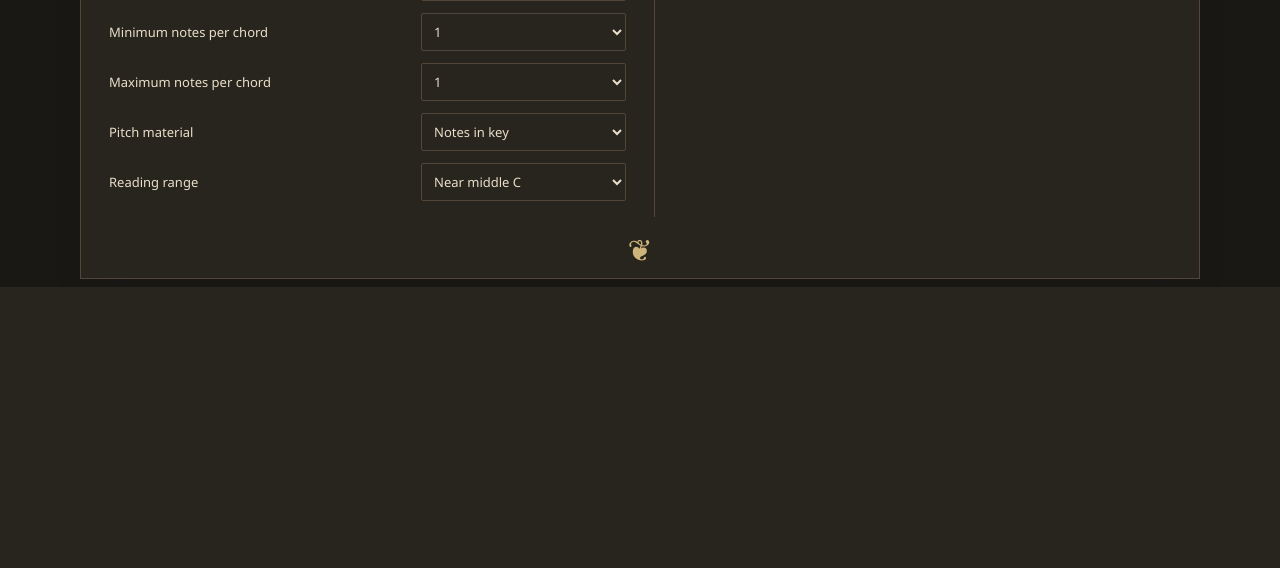
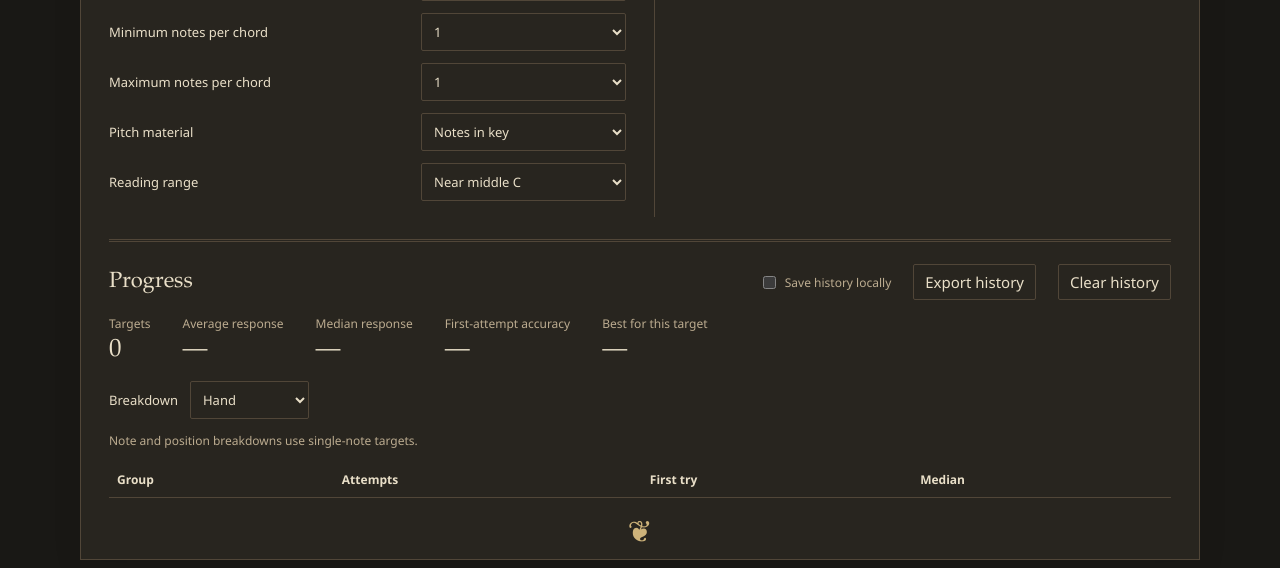
Before and after one commit to dkjroot/piano_sight_reader, a Flask app: page / in a window 1280 px wide. Shown: the part 1241-1809 px from the top of the page. Before the commit the page ends 1528 px from the top, so only its background shows below. Run offline with Flask 3, Linux system fonts and the light colour scheme; lists and menus that the app fills with data are empty.

Commit message:
Track local reading progress with comparable personal bests

```diff
--- a/static/app.js
+++ b/static/app.js
@@ -1,9 +1,11 @@
 import {WHITE, KEYS, keyAlterations, spell, noteName, staffStep, chordName, match, Performance} from './core.js';
 import {staffLayout, accidentalLayout, readingWindow} from './notation.js';
 import {makePracticePhrase as makePhrase} from './harmony.js';
+import {ProgressPanel} from './progress.js';
 
 const $ = id => document.getElementById(id);
 const performance = new Performance();
+const progress = new ProgressPanel();
 const controls = ['hand', 'size', 'min-size', 'length', 'preview', 'scroll-mode', 'source', 'harmony-scale', 'hand-span', 'material', 'span', 'low', 'high', 'key'];
 for (const id of ['size','min-size']) $(id).replaceChildren(...Array.from({length:10}, (_, i) => new Option(String(i+1), String(i+1))));
 $('key').replaceChildren(...KEYS.map(key => new Option(key.label, key.id)));
@@ -249,6 +251,7 @@ function restartPhrase() {
   waitingForRelease = performance.held.size > 0;
   target = phrase[0] || []; $('chord-name').textContent = '';
   $('staff').scrollTop = 0; drawStaff(); scrollToCurrent();
+  progress.start(waitingForRelease ? [] : target,settings(),phrase);
   update();
 }
 function advancePhrase() {
@@ -266,6 +269,7 @@ function advancePhrase() {
     phraseIndex -= prune; target = phrase[phraseIndex];
   }
   drawStaff(); scrollToCurrent();
+  progress.start(target,settings(),phrase);
   update();
 }
 function update() {
@@ -281,12 +285,14 @@ function update() {
   if (waitingForRelease) {
     if (held.size) { $('feedback').textContent = 'Release keys'; $('detail').textContent = ''; return; }
     waitingForRelease = false;
+    progress.start(target,settings(),phrase);
   }
   if (!target.length) {
     $('feedback').textContent = 'No notes in this range';
     $('detail').textContent = 'Choose another hand, widen the reading range, or adjust the keyboard endpoints.';
     return;
   }
+  if (!solved) progress.observe(held);
   if (solved) {
     $('feedback').textContent = 'Correct. Release keys.';
     $('detail').textContent = '';
@@ -298,7 +304,7 @@ function update() {
     $('detail').textContent = 'Hold briefly…';
     settleTimer = setTimeout(() => {
       if (match(target, performance.held).complete) {
-        solved = true; $('chord-name').textContent = chordName(target);
+        solved = true; progress.complete(); $('chord-name').textContent = chordName(target);
         if (settings().endAction === 'new' || phraseIndex === phrase.length-1) {completed++; $('count').textContent = completed;}
         update();
       }
@@ -391,7 +397,8 @@ $('connect').addEventListener('click', async () => {
     $('midi-status').textContent = error.name === 'NotAllowedError' ? 'MIDI permission was denied. Allow MIDI in your browser’s site settings, then reconnect.' : `MIDI could not start (${error.name}). Reconnect your keyboard and try again.`;
   } finally { $('connect').disabled = false; }
 });
-window.addEventListener('blur', () => { performance.clear(); update(); });
-document.addEventListener('visibilitychange', () => { if (document.hidden) { performance.clear(); update(); } });
+window.addEventListener('blur', () => {progress.pause(); performance.clear(); update();});
+window.addEventListener('focus', () => {progress.resume(); update();});
+document.addEventListener('visibilitychange', () => {if (document.hidden) {progress.pause(); performance.clear(); update();} else if (document.hasFocus()) {progress.resume(); update();}});
 window.addEventListener('resize', () => {applyDensity(); drawStaff(); scrollToCurrent(); update();});
 rangeLabels(); drawKeyboard(); newTarget();
--- /dev/null
+++ b/static/metrics.js
@@ -0,0 +1,62 @@
+// Untimed reading measurements. No DOM, storage or device dependencies.
+export class AttemptTracker {
+  constructor({now=()=>globalThis.performance.now(),stamp=()=>new Date().toISOString()}={}) {this.now=now; this.stamp=stamp; this.active=null;}
+  start(notes,context={}) {
+    this.active=notes.length ? {notes:notes.map(n=>({...n})),context:{...context},elapsed:0,started:this.now(),extras:new Set(),wrongPresses:0,wrongPitches:new Set(),candidate:null} : null;
+  }
+  pause() {const a=this.active; if (a && a.started!==null) {a.elapsed+=this.now()-a.started; a.started=null; a.candidate=null;}}
+  resume() {const a=this.active; if (a && a.started===null) a.started=this.now();}
+  observe(held) {
+    const a=this.active; if (!a || a.started===null) return;
+    const expected=new Set(a.notes.map(n=>n.midi));
+    const extras=new Set([...held].filter(n=>!expected.has(n)));
+    for (const pitch of extras) if (!a.extras.has(pitch)) {a.wrongPresses++; a.wrongPitches.add(pitch);}
+    a.extras=extras;
+    const complete=held.size===expected.size && [...expected].every(n=>held.has(n));
+    if (!complete) a.candidate=null;
+    else if (a.candidate===null) a.candidate=a.elapsed+this.now()-a.started;
+  }
+  finish() {
+    const a=this.active; this.active=null;
+    if (!a || a.started===null || a.candidate===null) return null;
+    return {version:1,at:this.stamp(),responseMs:Math.max(0,a.candidate),wrongPresses:a.wrongPresses,firstAttemptCorrect:a.wrongPresses===0,wrongPitches:[...a.wrongPitches],notes:a.notes,context:a.context};
+  }
+}
+
+export function cleanHistory(value) {
+  if (!Array.isArray(value)) return [];
+  return value.slice(-1000).filter(r=>r && r.version===1 && typeof r.at==='string' && Number.isFinite(Date.parse(r.at)) && Number.isFinite(r.responseMs) && r.responseMs>=0 && r.responseMs<=86400000 && Number.isInteger(r.wrongPresses) && r.wrongPresses>=0 && typeof r.firstAttemptCorrect==='boolean' && Array.isArray(r.notes) && r.notes.length>0 && r.notes.length<=10 && r.notes.every(n=>n && typeof n.letter==='string' && Number.isInteger(n.midi) && n.midi>=0 && n.midi<=127 && 'CDEFGAB'.includes(n.letter) && n.letter.length===1 && Number.isInteger(n.octave) && [-2,-1,0,1,2].includes(n.accidental) && ['bass','treble'].includes(n.staff)) && r.context && typeof r.context==='object');
+}
+export function summary(records) {
+  if (!records.length) return {count:0,mean:null,median:null,p90:null,accuracy:null};
+  const times=records.map(r=>r.responseMs).sort((a,b)=>a-b);
+  const middle=(times.length-1)/2;
+  return {count:times.length,mean:times.reduce((a,b)=>a+b,0)/times.length,median:(times[Math.floor(middle)]+times[Math.ceil(middle)])/2,p90:times[Math.ceil(times.length*.9)-1],accuracy:records.filter(r=>r.firstAttemptCorrect).length/times.length};
+}
+export function exerciseIdentity(notes,settings,phrase) {
+  const fields=['hand','key','source','material','span','low','high','size','min-size','harmony-scale','hand-span','endAction'];
+  return JSON.stringify([1,fields.map(field=>[field,settings[field]??null]),notes.map(n=>[n.midi,n.letter,n.accidental,n.octave,n.staff]),settings.endAction==='repeat' ? phrase.map(chord=>chord.map(n=>n.midi)) : null]);
+}
+export function grouped(records,dimension) {
+  const groups=new Map();
+  for (const record of records) {
+    if (['note','position','accidental'].includes(dimension) && record.notes.length!==1) continue;
+    const note=record.notes[0];
+    let key;
+    if (dimension==='position') {
+      const step=note.octave*7+'CDEFGAB'.indexOf(note.letter), bottom=note.staff==='bass' ? 18 : 30, top=bottom+8;
+      const distance=step<bottom ? bottom-step : step>top ? step-top : 0;
+      key=note.staff+': '+(distance ? (distance%2 ? 'space '+Math.ceil(distance/2) : 'ledger '+distance/2)+(step<bottom ? ' below' : ' above') : 'on staff');
+    } else if (dimension==='note') key=note.letter+({'-2':'𝄫','-1':'♭',0:'',1:'♯',2:'𝄪'})[note.accidental]+note.octave;
+    else if (dimension==='accidental') key=({'-2':'Double flat','-1':'Flat',0:'Natural',1:'Sharp',2:'Double sharp'})[note.accidental];
+    else key=String(record.context[dimension] || 'Unknown');
+    if (!groups.has(key)) groups.set(key,[]);
+    groups.get(key).push(record);
+  }
+  return [...groups].map(([label,rows])=>({label,...summary(rows)})).sort((a,b)=>b.count-a.count || a.label.localeCompare(b.label));
+}
+export function daily(records) {
+  const groups=new Map();
+  for (const record of records) {const day=new Date(record.at).toISOString().slice(0,10); if (!groups.has(day)) groups.set(day,[]); groups.get(day).push(record);}
+  return [...groups].sort(([a],[b])=>a.localeCompare(b)).slice(-30).map(([day,rows])=>({day,...summary(rows)}));
+}
--- /dev/null
+++ b/static/progress.js
@@ -0,0 +1,57 @@
+import {AttemptTracker,cleanHistory,summary,exerciseIdentity,grouped,daily} from './metrics.js';
+const $=id=>document.getElementById(id);
+const STORE='piano-sight-reader-history-v1', PREF='piano-sight-reader-save-history';
+const seconds=value=>value===null ? '—' : (value/1000).toFixed(2)+' s';
+export class ProgressPanel {
+  constructor() {
+    this.tracker=new AttemptTracker(); this.records=[]; this.identity=''; this.saveTimer=null;
+    try {this.records=cleanHistory(JSON.parse(localStorage.getItem(STORE)||'[]')); $('save-history').checked=localStorage.getItem(PREF)==='true';} catch { $('history-status').textContent='Saved history is unavailable; session measurements still work.'; }
+    $('save-history').addEventListener('change',()=>{try {localStorage.setItem(PREF,String($('save-history').checked));} catch {} this.scheduleSave();});
+    $('analysis-dimension').addEventListener('change',()=>this.render());
+    $('clear-history').addEventListener('click',()=>{this.records=[]; clearTimeout(this.saveTimer); try {localStorage.removeItem(STORE);} catch {} this.render();});
+    $('export-history').addEventListener('click',()=>{
+      const url=URL.createObjectURL(new Blob([JSON.stringify({version:1,records:this.records},null,2)],{type:'application/json'}));
+      const link=document.createElement('a'); link.href=url; link.download='piano-progress-'+new Date().toISOString().slice(0,10)+'.json'; link.click(); setTimeout(()=>URL.revokeObjectURL(url),1000);
+    });
+    this.render();
+  }
+  start(notes,settings,phrase) {
+    this.identity=exerciseIdentity(notes,settings,phrase);
+    const context={identity:this.identity,key:settings.key,hand:settings.hand,source:settings.source||'random',mode:settings.endAction};
+    this.tracker.start(notes,context); if (document.hidden || !document.hasFocus()) this.tracker.pause(); this.renderBest();
+  }
+  observe(held) {this.tracker.observe(held);}
+  complete() {
+    const record=this.tracker.finish(); if (!record) return;
+    this.records.push(record); this.records=this.records.slice(-1000);
+    this.scheduleSave(); setTimeout(()=>this.render(),0);
+  }
+  pause() {this.tracker.pause();}
+  resume() {this.tracker.resume();}
+  scheduleSave() {
+    clearTimeout(this.saveTimer);
+    if (!$('save-history').checked) return;
+    this.saveTimer=setTimeout(()=>{try {localStorage.setItem(STORE,JSON.stringify(this.records)); $('history-status').textContent='';} catch {$('history-status').textContent='History could not be saved; export it to keep this session.';}},200);
+  }
+  renderBest() {
+    const best=this.records.filter(r=>r.context.identity===this.identity && r.firstAttemptCorrect).map(r=>r.responseMs);
+    $('stats-best').textContent=seconds(best.length ? Math.min(...best) : null);
+  }
+  render() {
+    const stats=summary(this.records);
+    $('stats-count').textContent=stats.count;
+    $('stats-mean').textContent=seconds(stats.mean);
+    $('stats-median').textContent=seconds(stats.median);
+    $('stats-accuracy').textContent=stats.accuracy===null ? '—' : Math.round(stats.accuracy*100)+'%';
+    this.renderBest();
+    const body=$('analysis-rows'); body.replaceChildren();
+    for (const row of grouped(this.records,$('analysis-dimension').value).slice(0,40)) {
+      const tr=document.createElement('tr');
+      for (const value of [row.label,row.count,Math.round(row.accuracy*100)+'%',seconds(row.median)]) {const td=document.createElement('td'); td.textContent=value; tr.append(td);}
+      body.append(tr);
+    }
+    const days=daily(this.records), peak=Math.max(1,...days.map(day=>day.median));
+    const points=days.map((day,i)=>`${30+i*(580/Math.max(1,days.length-1))},${110-day.median/peak*90}`).join(' ');
+    $('progress-chart').innerHTML=days.length ? `<svg viewBox="0 0 640 140" role="img" aria-label="Daily median response time across ${days.length} days"><path d="M30 10V110H620" class="chart-axis"/><polyline points="${points}" class="chart-line"/>${days.map((day,i)=>`<circle cx="${30+i*(580/Math.max(1,days.length-1))}" cy="${110-day.median/peak*90}" r="4" class="chart-point"/>`).join('')}<text x="30" y="135">${days[0].day}</text><text x="610" y="135" text-anchor="end">${days.at(-1).day}</text></svg>` : '';
+  }
+}
--- a/static/style.css
+++ b/static/style.css
@@ -128,3 +128,17 @@ input { accent-color:var(--green); }
 :root[data-density=compact] #keyboard { height:122px; }
 :root[data-density=compact] .key.white { height:118px; }
 :root[data-density=compact] .key.black { height:76px; }
+
+.progress-panel { margin-top:22px; padding-top:22px; border-top:3px double var(--line); }
+.metrics-summary { display:flex; gap:18px 32px; flex-wrap:wrap; }
+.metrics-summary dt { color:var(--muted); font-size:12px; }
+.metrics-summary dd { margin:4px 0 0; font:25px 'Palatino Linotype',Georgia,serif; }
+.analysis-choice { display:flex; align-items:center; gap:12px; font-size:13px; }
+.analysis-table { border-collapse:collapse; width:100%; font-size:12px; margin-top:12px; }
+.analysis-table th, .analysis-table td { text-align:left; padding:9px 8px; border-bottom:1px solid var(--line); }
+#progress-chart { max-width:640px; }
+#progress-chart svg { width:100%; display:block; }
+#progress-chart text { fill:var(--muted); font:11px 'Segoe UI',sans-serif; }
+.chart-axis { stroke:var(--line); fill:none; }
+.chart-line { fill:none; stroke:var(--green); stroke-width:2; }
+.chart-point { fill:var(--ink); }
--- a/templates/index.html
+++ b/templates/index.html
@@ -55,6 +55,15 @@
       <p id="range-status" class="small" role="status"></p>
     </div>
   </section>
+  <section class="progress-panel" aria-label="Practice progress">
+    <div class="keyboard-heading"><h2>Progress</h2><div class="keyboard-options"><label class="check keyboard-option"><input id="save-history" type="checkbox"> Save history locally</label><button id="export-history" class="quiet">Export history</button><button id="clear-history" class="quiet">Clear history</button></div></div>
+    <dl class="metrics-summary"><div><dt>Targets</dt><dd id="stats-count">0</dd></div><div><dt>Average response</dt><dd id="stats-mean">—</dd></div><div><dt>Median response</dt><dd id="stats-median">—</dd></div><div><dt>First-attempt accuracy</dt><dd id="stats-accuracy">—</dd></div><div><dt>Best for this target</dt><dd id="stats-best">—</dd></div></dl>
+    <p id="history-status" class="small" role="status"></p>
+    <div id="progress-chart" aria-label="Daily median response times"></div>
+    <label class="analysis-choice">Breakdown <select id="analysis-dimension"><option value="hand">Hand</option><option value="key">Key</option><option value="note">Note</option><option value="position">Staff position</option><option value="accidental">Accidental</option></select></label>
+    <p class="small">Note and position breakdowns use single-note targets.</p>
+    <table class="analysis-table"><thead><tr><th>Group</th><th>Attempts</th><th>First try</th><th>Median</th></tr></thead><tbody id="analysis-rows"></tbody></table>
+  </section>
   <div class="end-ornament" aria-hidden="true">❦</div>
 </main>
 <script type="module" src="{{ url_for('static', filename='app.js') }}"></script>
```
Also changed, not shown: DEVELOPMENT.md (+7 -0 lines), ROADMAP.md (+7 -0 lines), tests/browser.cjs (+28 -0 lines), tests/core.test.js (+42 -0 lines), tests/test_app.py (+1 -1 lines), README.md.
